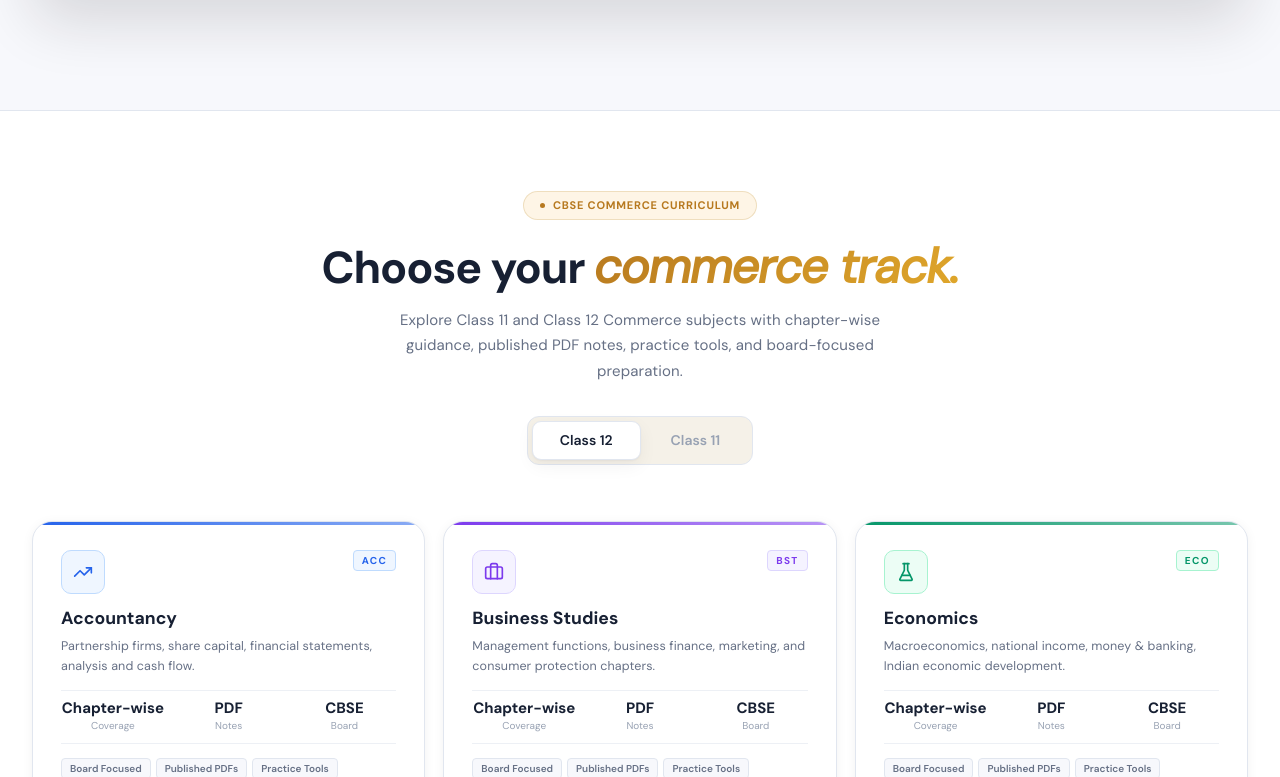
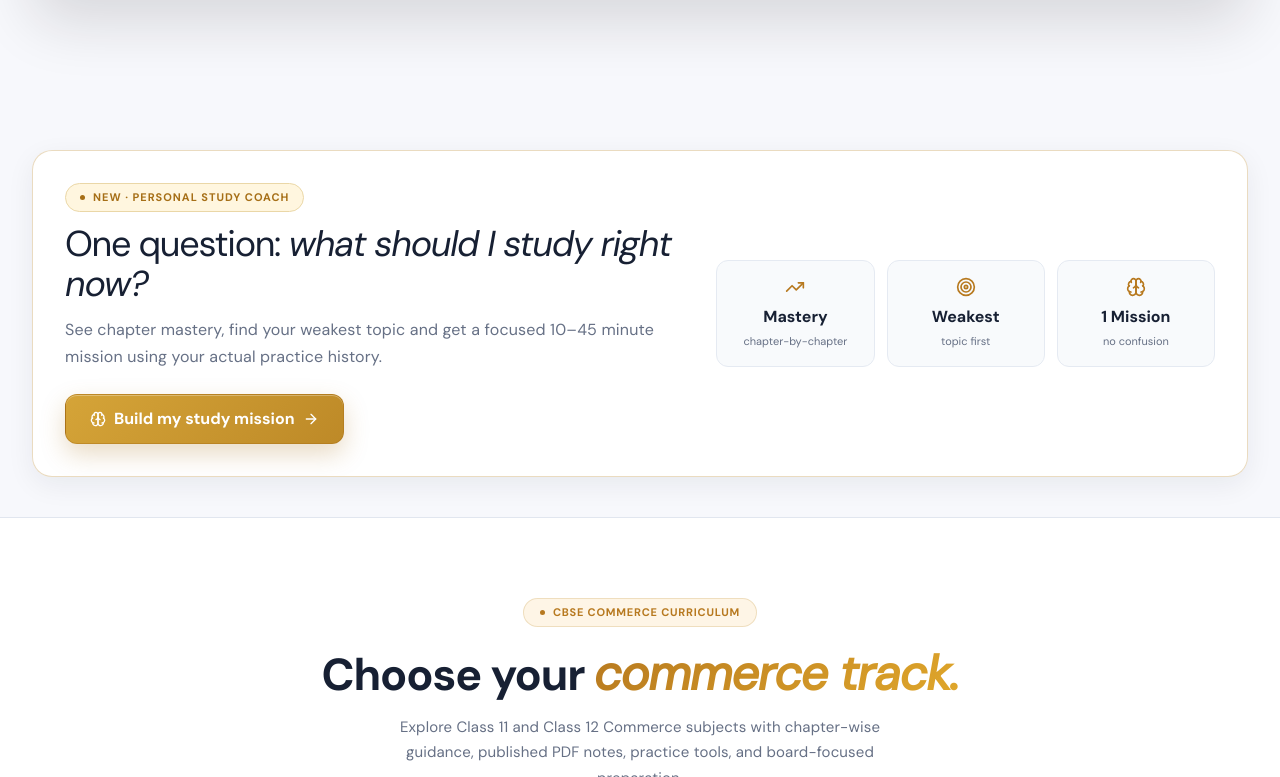
Before and after one commit to infosmitsircommerce-eng/smit-sir-commerce, a React (Vite) app: page / in a window 1280 px wide. Shown: the part 1903-2680 px from the top of the page. Built offline with nearby package versions, Linux system fonts and the light colour scheme; a web font is replaced by a local one.

Commit message:
Promote personalized study coach on homepage

```diff
--- a/src/pages/Home.jsx
+++ b/src/pages/Home.jsx
@@ -5,6 +5,7 @@ import CoursesPreview from '../components/home/CoursesPreview';
 import AboutSection from '../components/home/AboutSection';
 import FreeResources from '../components/home/FreeResources';
 import DailyPracticeCTA from '../components/home/DailyPracticeCTA';
+import StudyCoachCTA from '../components/home/StudyCoachCTA';
 import BatchCTA from '../components/home/BatchCTA';
 import FAQSection from '../components/home/FAQSection';
 import ContactCTA from '../components/home/ContactCTA';
@@ -21,6 +22,7 @@ export default function Home() {
       <HeroSection />
       <StatsSection />
       <DailyPracticeCTA />
+      <StudyCoachCTA />
       <CoursesPreview />
       <SectionDivider />
       <AboutSection />
```
